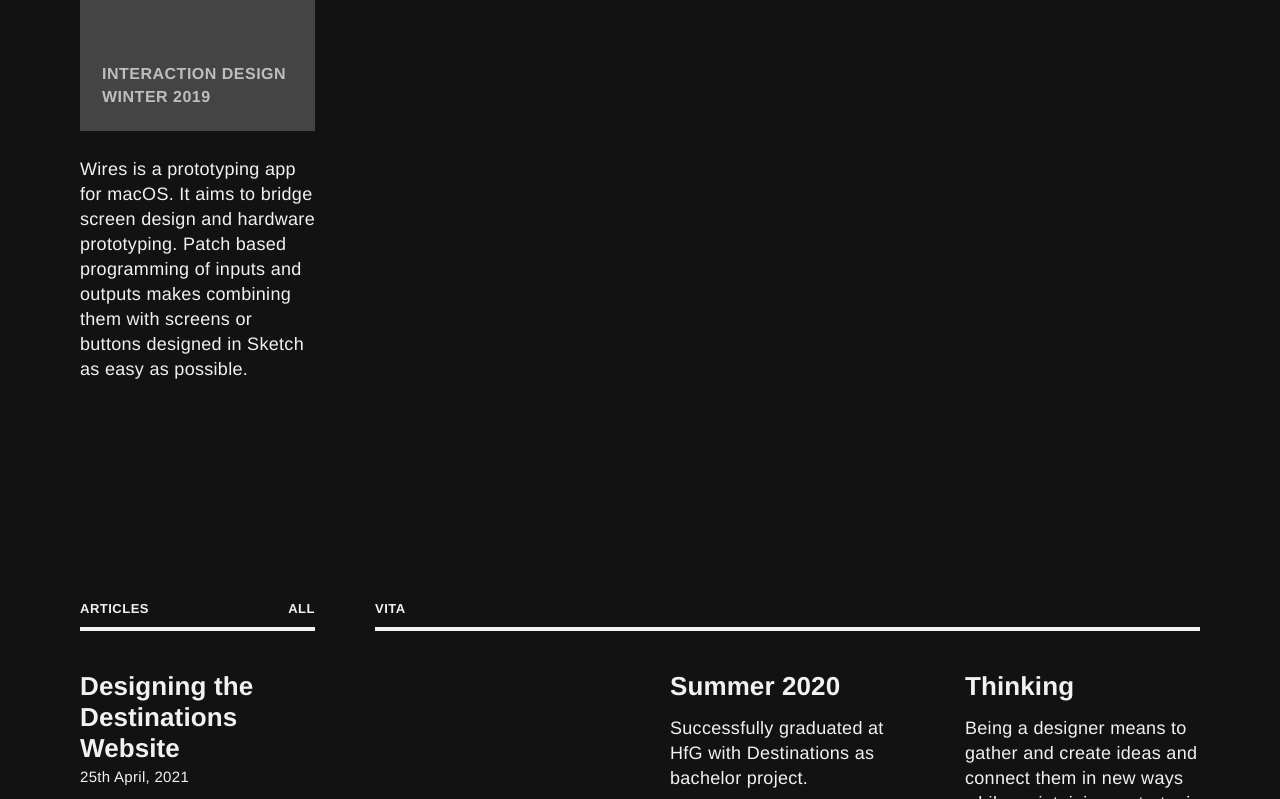
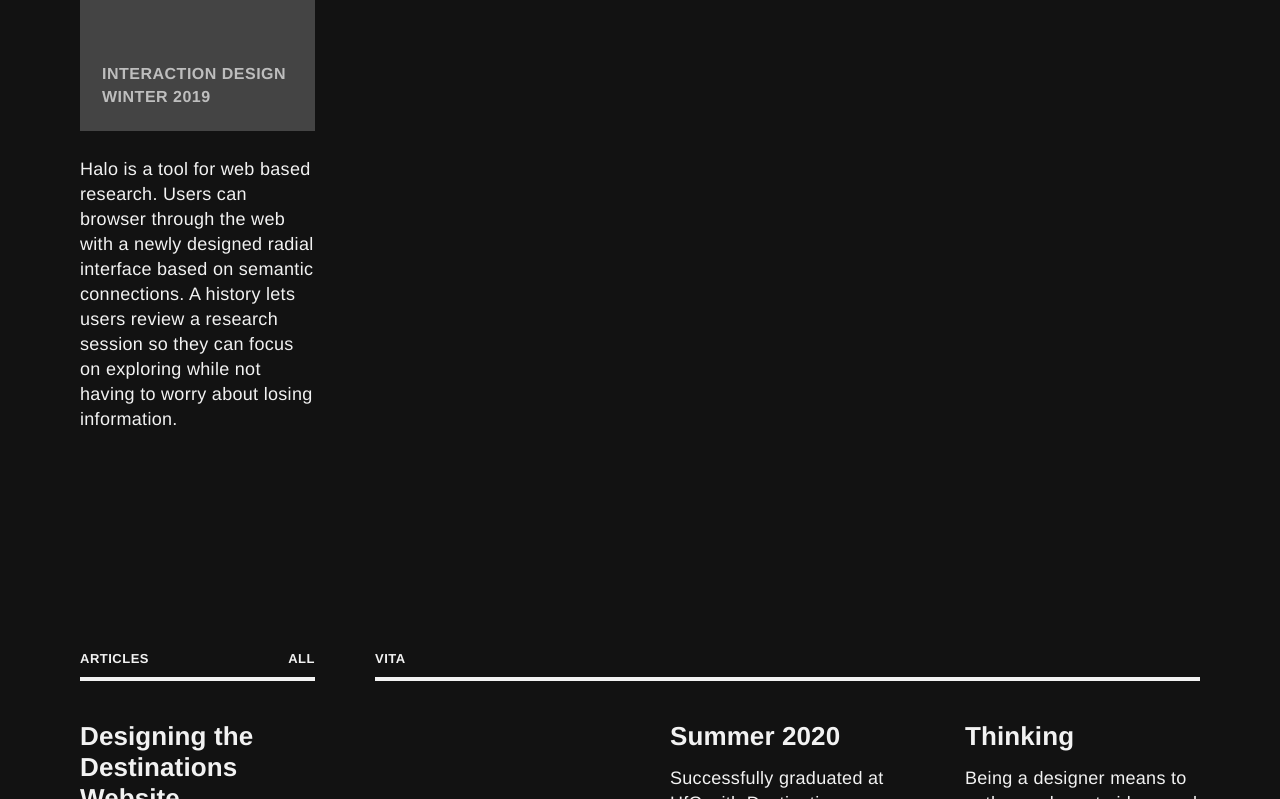
Before and after one commit to KaiMagnusMueller/kaimagnus.de, a Jekyll site: the page built from index.html, in a window 1280 px wide and 900 px high, scrolled down 3467 px, cut to the strip 101-900 px from the top of the window. Built offline with Jekyll 4.4.1, drawn with Linux system fonts in a browser that asks for light colours; nearby versions of some CDN libraries; some web fonts are replaced; library files that are not in the unit come from our copies.

Commit message:
halo project progress

```diff
--- a/_posts/2020-02-15-Halo.md
+++ b/_posts/2020-02-15-Halo.md
@@ -11,6 +11,12 @@
 colors: ["#32a1ed", "#040404", "#f5f1df"]
 custom_style: halo_style
 custom_js:
-description: "Wires is a prototyping app for macOS. It aims to bridge screen design and hardware prototyping. Patch based programming of inputs and outputs makes combining them with screens or buttons designed in Sketch as easy as possible."
+description: "Halo is a tool for web based research. Users can browser through the web with a newly designed radial interface based on semantic connections. A history lets users review a research session so they can focus on exploring while not having to worry about losing information."
 annotation: Complex Prototype
 ---
+
+{% include header.html
+    media="video"
+    file="halo-header.mp4"
+    alt="Halo prototype video"
+    caption="" %}
```
Also changed, not shown: _data/halo-useCase.yml (added, +17 -0 lines).
